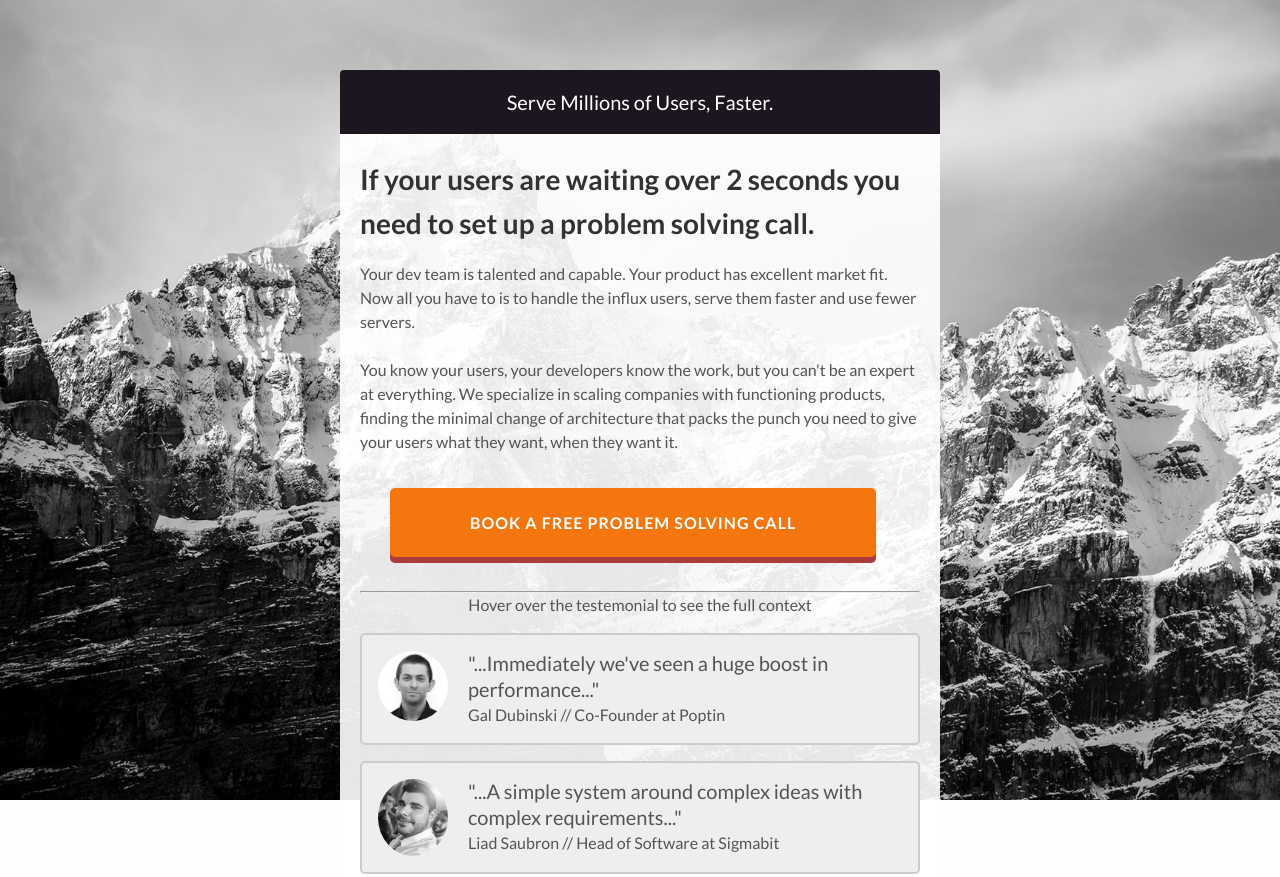
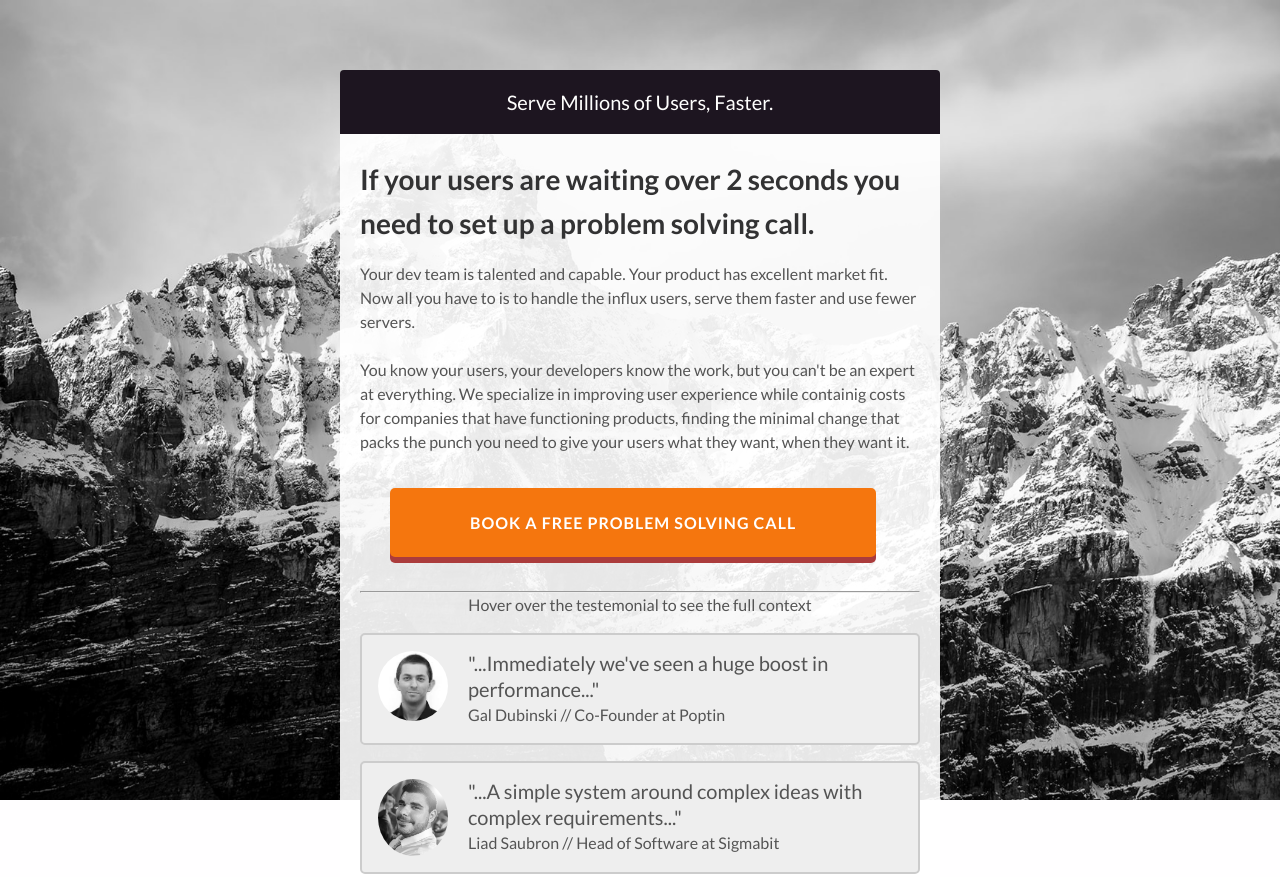
Before and after one commit to AhmadM-DL/tamarlabs.github.io, a plain HTML site: page index.html in a window 1280 px wide. Shown: the top 877 px of the page. Drawn offline with Linux system fonts and the light colour scheme.

Commit message:
Update index.html

```diff
--- a/index.html
+++ b/index.html
@@ -33,7 +33,7 @@
                 <div class="bottom">
                     <h1 id="main-headline" class="role-element tamarstyle-text"><span class="tamarstyle-fontsized" style="font-size:36px;"><span class="tamarstyle-fontsized" style="font-size:28px;">If your users are waiting over 2 seconds you need to set up a problem solving call.</span></span></h1>
 
-                    <p id="sales-copy" class="role-element tamarstyle-text"><span id="docs-internal-guid-8f68fc24-f559-b9e7-a7db-4f0e63689686"><span style="vertical-align: baseline; white-space: pre-wrap; background-color: transparent;">Your dev team is talented and capable. Your product has excellent market fit. Now all you have to is to handle the influx users, serve them faster and use fewer servers.<br><br>You know your users, your developers know the work, but you can't be an expert at everything. We specialize in scaling companies with </span>functioning products, finding the minimal change of architecture that packs the punch you need to give your users what they want, when they want it.</span></p>
+                    <p id="sales-copy" class="role-element tamarstyle-text"><span id="docs-internal-guid-8f68fc24-f559-b9e7-a7db-4f0e63689686"><span style="vertical-align: baseline; white-space: pre-wrap; background-color: transparent;">Your dev team is talented and capable. Your product has excellent market fit. Now all you have to is to handle the influx users, serve them faster and use fewer servers.<br><br>You know your users, your developers know the work, but you can't be an expert at everything. We specialize in improving user experience while containig costs for companies that have </span>functioning products, finding the minimal change that packs the punch you need to give your users what they want, when they want it.</span></p>
                     <br>
                     <a href="https://calendly.com/adamlev/30min"> <button class="btn btn-2 btn-2c">Book a FREE problem solving call</button></a>
                     <br>
```
